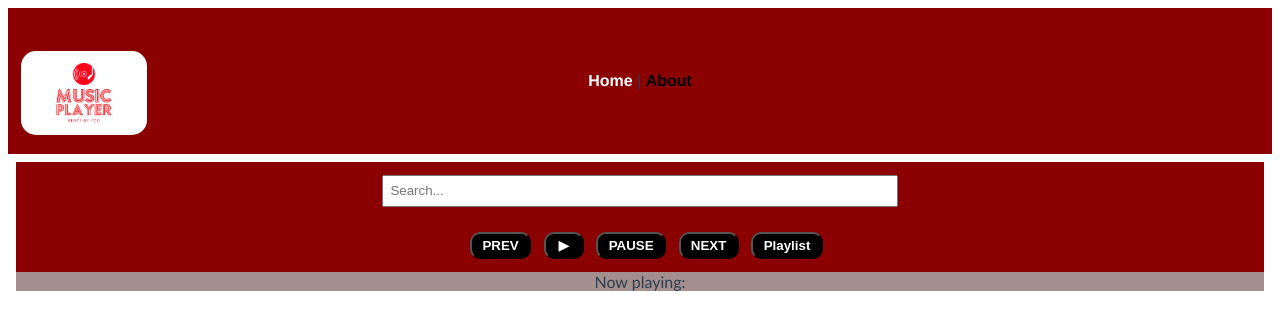
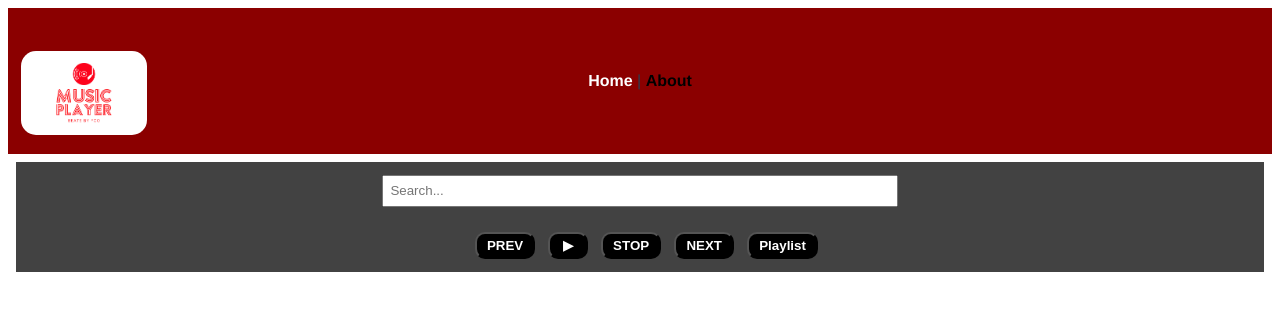
Before and after one commit to Francisco-fco/MusicPlayer, a Vue app in the folder music-player/: page / in a window 1280 px wide. Shown: the top 330 px of the page. Built offline with nearby package versions, Linux system fonts and the light colour scheme.

Commit message:
fixed v-if playingNow

```diff
--- a/music-player/src/components/SearchBar.vue
+++ b/music-player/src/components/SearchBar.vue
@@ -10,13 +10,13 @@
     <div class="buttons">
       <button id="previous" @click="previous()">PREV</button>
       <button id="play" @click="play()">▶</button>
-      <button id="pause" @click="pause()">PAUSE</button>
+      <button id="pause" @click="pause()">STOP</button>
       <button id="next" @click="next()">NEXT</button>
       <button id="playlist" @click="getPlayList()">Playlist</button>
     </div>
 
-    <div class="playing-now">
-      Now playing:
+    <div v-if="isClicked" class="playing-now">
+      <h2>Now playing:</h2>
       <h4>{{ fetchPlayingNow.artist }}</h4>
       <h4>{{ fetchPlayingNow.name }}</h4>
     </div>
@@ -40,8 +40,10 @@ import Artist from "./Artist.vue";
 import Song from "./Song.vue";
 
 export default {
+
   data() {
     return {
+      isClicked: false,
       searchText: this.searchText,
     };
   },
@@ -98,7 +100,8 @@ export default {
     },
 
     play() {
-      console.log("WE ARE HERE");
+      console.log("CLICK");
+      this.isClicked = !this.isClicked;
       const play = this.$store.getters.getAllSongs[0];
       if (play) {
         window.player.loadVideoById(play);
@@ -128,6 +131,7 @@ export default {
     },
 
     pause() {
+      this.isClicked = false;
       window.player.pauseVideo();
     },
 
@@ -202,13 +206,12 @@ input {
 }
 
 .search-container {
-  background-color: darkred;
+  background-color: rgba(0, 0, 0, 0.74);
 }
 
 .buttons {
   display: flex;
   justify-content: center;
-  background-color: darkred;
   padding: 1vw;
   margin-left: 45%;
   margin-right: 45%;
@@ -216,7 +219,11 @@ input {
 }
 
 .playing-now {
-  background-color: rgba(169, 169, 169, 0.849);
+  margin-left: 35vw;
+  margin-right: 35vw;
+  padding-bottom: 1vh;
+  padding-top: 1vh;
+  background-color: darkred;
 }
 
 #play {
--- a/music-player/src/components/Song.vue
+++ b/music-player/src/components/Song.vue
@@ -81,6 +81,14 @@ export default {
   position: relative;
 }
 
+.cancion > h3 {
+  color: black;
+}
+
+.cancion > h1 {
+  color: black;
+}
+
 #thumbnail {
   position: absolute;
   bottom: 15vh;
```
